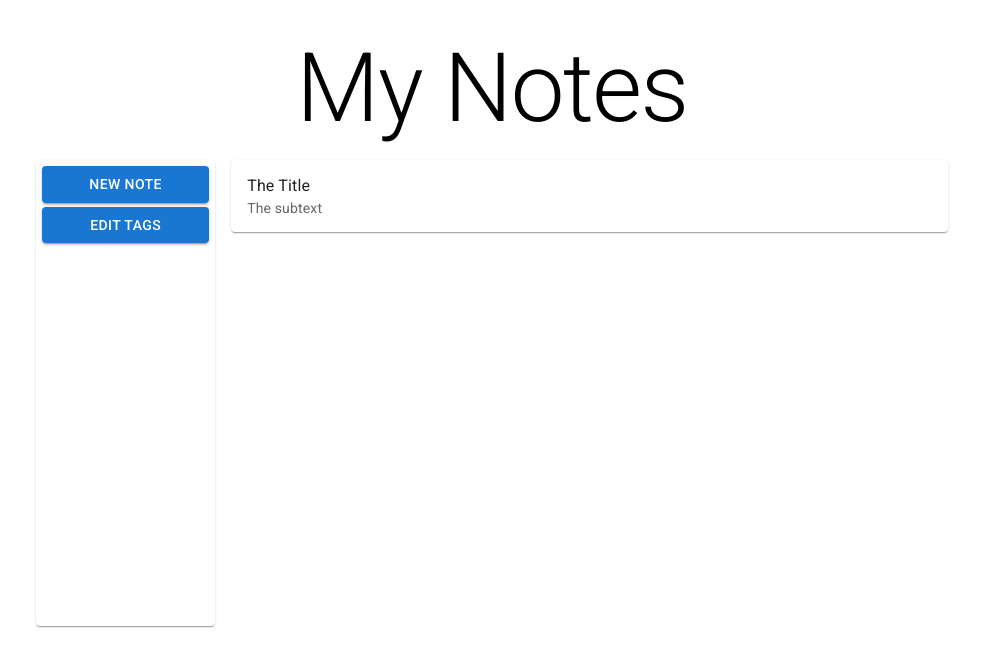
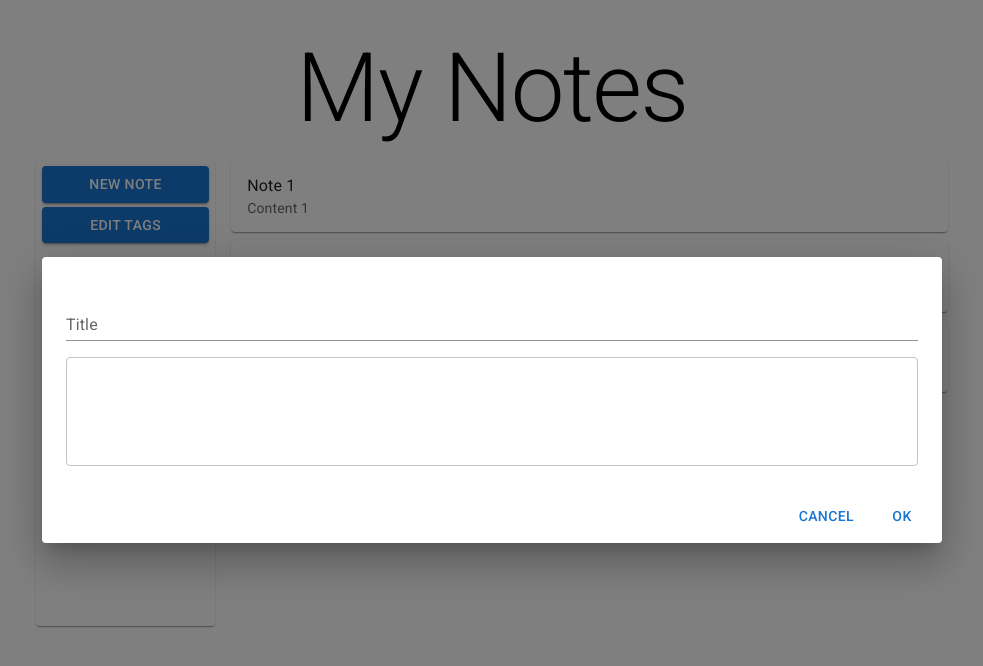
Before and after one commit to Bazz94/my_notes, a React (Create React App) app: page / in a window 1280 px wide. Both pictures are taken after a click on the button "NEW NOTE". Shown: the top 666 px of the page, without its empty margins (148-1131 px from the left). Built offline with nearby package versions, Linux system fonts and the light colour scheme.

Commit message:
Implemented Notes Dialog

```diff
--- a/src/components/noteList.js
+++ b/src/components/noteList.js
@@ -4,16 +4,16 @@
 import Card from '@mui/material/Card';
 import { CardActionArea } from "@mui/material";
 
-export default function noteList({ notes }) {
+export default function noteList({ notes, handleNoteClick }) {
   return (
     <Stack spacing={1}>
       {notes.map((note) => (
         <Card sx={{ minWidth: 200 }} key={note.id}>
-          <CardActionArea>
+          <CardActionArea onClick={(e) => handleNoteClick(note.id)}>
             <ListItem>
               <ListItemText
                 primary={note.title}
-                secondary={note.subtext}
+                secondary={note.content.substring(0, 10)}
               />
             </ListItem>
           </CardActionArea>
--- a/src/pages/home.js
+++ b/src/pages/home.js
@@ -1,11 +1,16 @@
 import * as React from 'react';
 import { Typography, Container } from "@mui/material";
-import {useState } from 'react';
+import { useState, useEffect } from 'react';
 import { v4 as uuidv4 } from 'uuid';
 import NoteListComponent from '../components/noteList.js';
 import TagListComponent from '../components/tagList.js';
 import Box from '@mui/material/Box';
 import Stack from '@mui/material/Stack';
+import NoteDialog from './noteDialog.js';
+
+var data = [{ title: 'Note 1', content: 'Content 1', id: uuidv4()},
+            { title: 'Note 2', content: 'Content 2', id: uuidv4()},
+            { title: 'Note 3', content: 'Content 3', id: uuidv4()}];
 
 
 
@@ -13,27 +18,61 @@
   var [noteList, setNoteList] = useState([]);
   var [tagList, setTagList] = useState([]);
 
+  useEffect(() => {
+    setNoteList(data);
+    // Set tagList
+  }, [])
 
-  function addNote() {
-    // Open note edit popup
-    noteList.push({ title: 'The Title', subtext: 'The subtext', content: 'The contents', id: uuidv4() });
-    console.log(noteList);
-    setNoteList(remakeArray(noteList));
+  function handleNewNote() {
+    noteOpen();
   }
 
-  function addTag() {
-    // Open tag edit popup
-    tagList.push({ name: 'The Tag', id: uuidv4() });
-    console.log(tagList);
-    setTagList(remakeArray(tagList));
+  function handleNoteClick(id) {
+    noteOpen();
+    console.log(id);
   }
+
+  // function handleNewTag() {
+  //   // Open tag edit popup
+  //   tagList.push({ name: 'The Tag', id: uuidv4() });
+  //   console.log(tagList);
+  //   setTagList(remakeArray(tagList));
+  // }
 
   function handleTag(name) {
     // Filer list by tag name
   }
 
-  function editTags() {
+  function handleEditTags() {
     // Disable tag buttons and allow the name to be edited and tag to be removed
+  }
+
+  // Note Dialog
+  const [openNote, setNoteOpen] = useState(false);
+  const [titleValue, setTitle] = useState('');
+  const [contentValue, setContent] = useState('');
+
+  const noteOpen = () => {
+    setNoteOpen(true);
+  };
+
+  const noteCancel = () => {
+    setNoteOpen(false);
+    setTitle('');
+    setContent('');
+  };
+
+  function SubmitNote() {
+    if (titleValue === '') {
+      return false;
+    }
+    noteList.push({ title: titleValue, content: contentValue, id: uuidv4() });
+    console.log(noteList);
+    setNoteList(remakeArray(noteList));
+    // Add to db
+    setNoteOpen(false);
+    setTitle('');
+    setContent('');
   }
 
   return (
@@ -48,12 +87,21 @@
         </Typography>
         <Stack direction="row" spacing={2} sx={{ minHeight: '58.2vh'}}>
           <Box sx={{ width: '20%' }}>
-            <TagListComponent addNote={addNote} editTags={editTags} tags={tagList} handleTag={handleTag} />
+          <TagListComponent addNote={handleNewNote} editTags={handleEditTags} tags={tagList} handleTag={handleTag} />
           </Box>
           <Box sx={{ width: '80%' }}>
-            <NoteListComponent notes={noteList} />
+          <NoteListComponent notes={noteList} handleNoteClick={handleNoteClick} />
           </Box>
         </Stack>
+      <NoteDialog
+        openNote={openNote}
+        handleNoteCancel={noteCancel}
+        handleNoteOk={SubmitNote}
+        titleValue={titleValue}
+        setTitle={setTitle}
+        contentValue={contentValue}
+        setContent={setContent}
+      />
       </Container>
   )
 }
--- /dev/null
+++ b/src/pages/noteDialog.js
@@ -0,0 +1,59 @@
+import Button from '@mui/material/Button';
+import TextField from '@mui/material/TextField';
+import Dialog from '@mui/material/Dialog';
+import DialogActions from '@mui/material/DialogActions';
+import DialogContent from '@mui/material/DialogContent';
+import { useState } from 'react';
+
+export default function NoteDialog({
+  openNote, handleNoteCancel, handleNoteOk, titleValue, setTitle, contentValue, setContent}) {
+  const [inputError, setInputError] = useState(false);
+
+  function handleNoteOkLocal() {
+    if (titleValue === '') {
+      setInputError(true);
+      return false;
+    }
+    handleNoteOk();
+    setInputError(false);
+  }
+
+  return (
+    <div>
+      <Dialog open={openNote} onClose={handleNoteCancel} maxWidth='md' fullWidth={true}>
+        <DialogContent>
+          <TextField
+            autoFocus
+            margin="normal"
+            id="title"
+            label="Title"
+            type="text"
+            fullWidth
+            variant="standard"
+            size="medium"
+            error={inputError}
+            value={titleValue}
+            onChange={(e) => setTitle(e.target.value)}
+          />
+          <TextField
+            autoFocus
+            margin="dense"
+            id="content"
+            type="text"
+            fullWidth
+            variant="outlined"
+            size="small"
+            multiline
+            minRows="4"
+            value={contentValue}
+            onChange={(e) => setContent(e.target.value)}
+          />
+        </DialogContent>
+        <DialogActions>
+          <Button onClick={handleNoteCancel}>Cancel</Button>
+          <Button onClick={handleNoteOkLocal}>Ok</Button>
+        </DialogActions>
+      </Dialog>
+    </div>
+  );
+}
```
Also changed, not shown: src/pages/tagDialog.js (added, +47 -0 lines).
